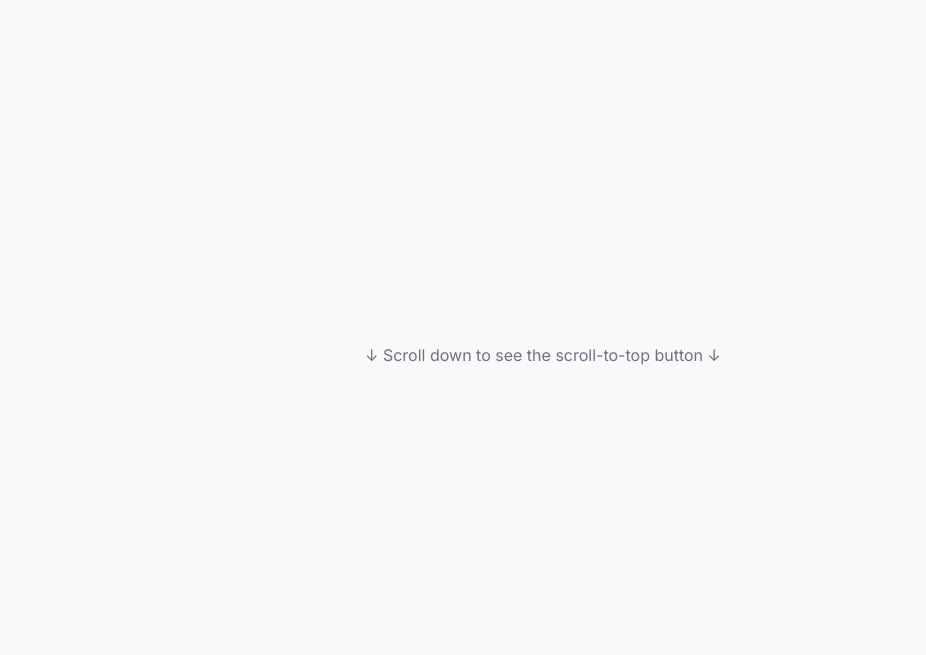
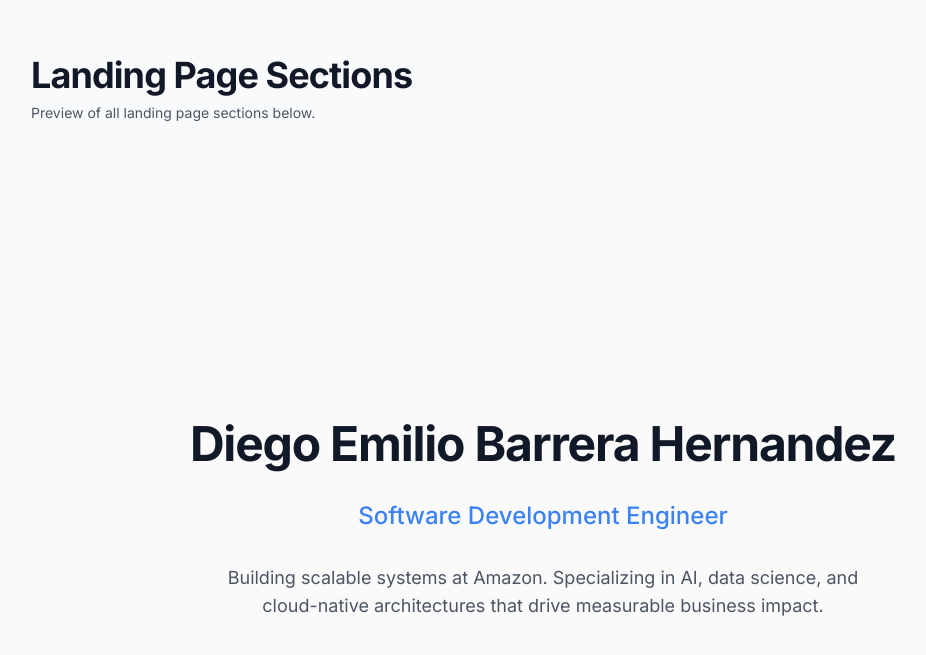
Before and after one commit to ulmo369/ThisIsUlmo, a React (Vite) app: page /dev/components in a window 1280 px wide. Shown: the part 3445-4100 px from the top of the page, without its empty margins (97-1023 px from the left). Built offline with nearby package versions, Linux system fonts and the light colour scheme.

Commit message:
feat: add landing page sections to component preview

```diff
--- a/src/pages/ComponentsView.tsx
+++ b/src/pages/ComponentsView.tsx
@@ -8,6 +8,11 @@ import { Navbar } from '@/components/layout/Navbar'
 import { Footer } from '@/components/layout/Footer'
 import { ScrollToTopButton } from '@/components/layout/ScrollToTopButton'
 import { LoadingFallback } from '@/components/layout/LoadingFallback'
+import HeroSection from '@/components/sections/HeroSection'
+import AboutSection from '@/components/sections/AboutSection'
+import SkillsSection from '@/components/sections/SkillsSection'
+import ExperienceSection from '@/components/sections/ExperienceSection'
+import ProjectsSection from '@/components/sections/ProjectsSection'
 
 export default function ComponentsView() {
   return (
@@ -156,6 +161,20 @@ export default function ComponentsView() {
           </Container>
         </Section>
 
+        {/* === Landing Page Sections Preview === */}
+        <Section className="bg-gray-50 dark:bg-gray-900/50">
+          <Container>
+            <Heading level={2}>Landing Page Sections</Heading>
+            <p className="mt-2 text-gray-600 dark:text-gray-400 text-sm">Preview of all landing page sections below.</p>
+          </Container>
+        </Section>
+
+        <HeroSection />
+        <AboutSection />
+        <SkillsSection />
+        <ExperienceSection />
+        <ProjectsSection />
+
         {/* Scroll spacer */}
         <Section>
           <Container>
```
